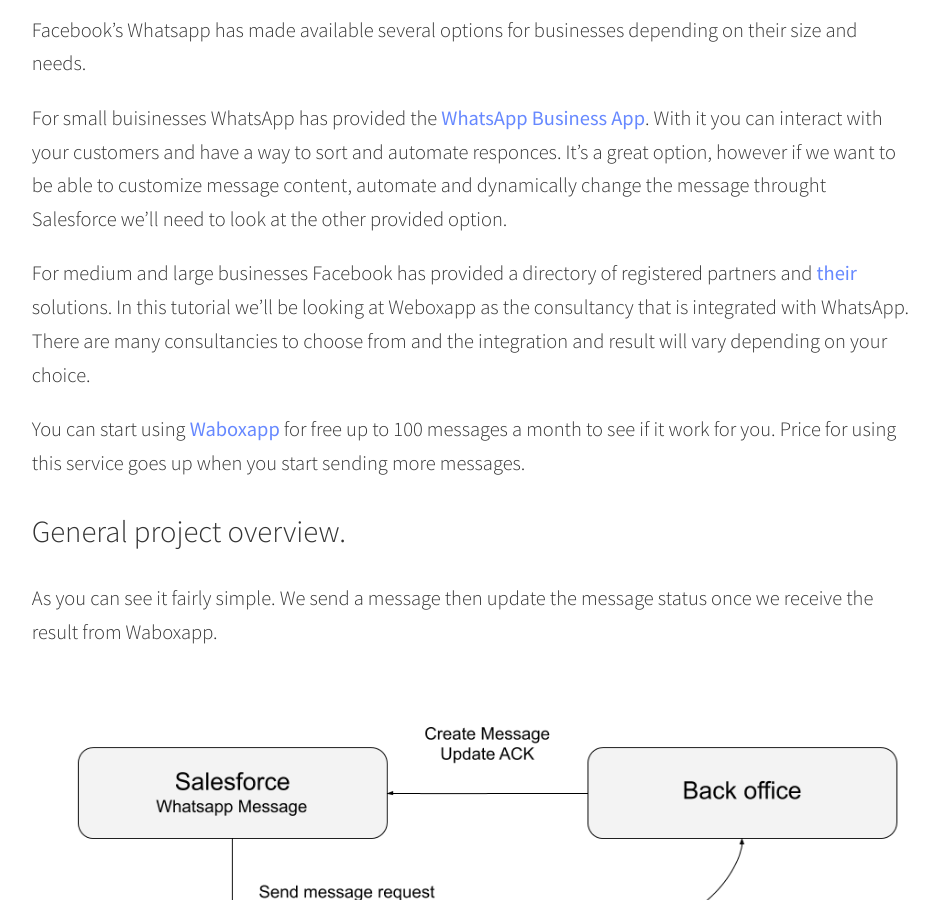
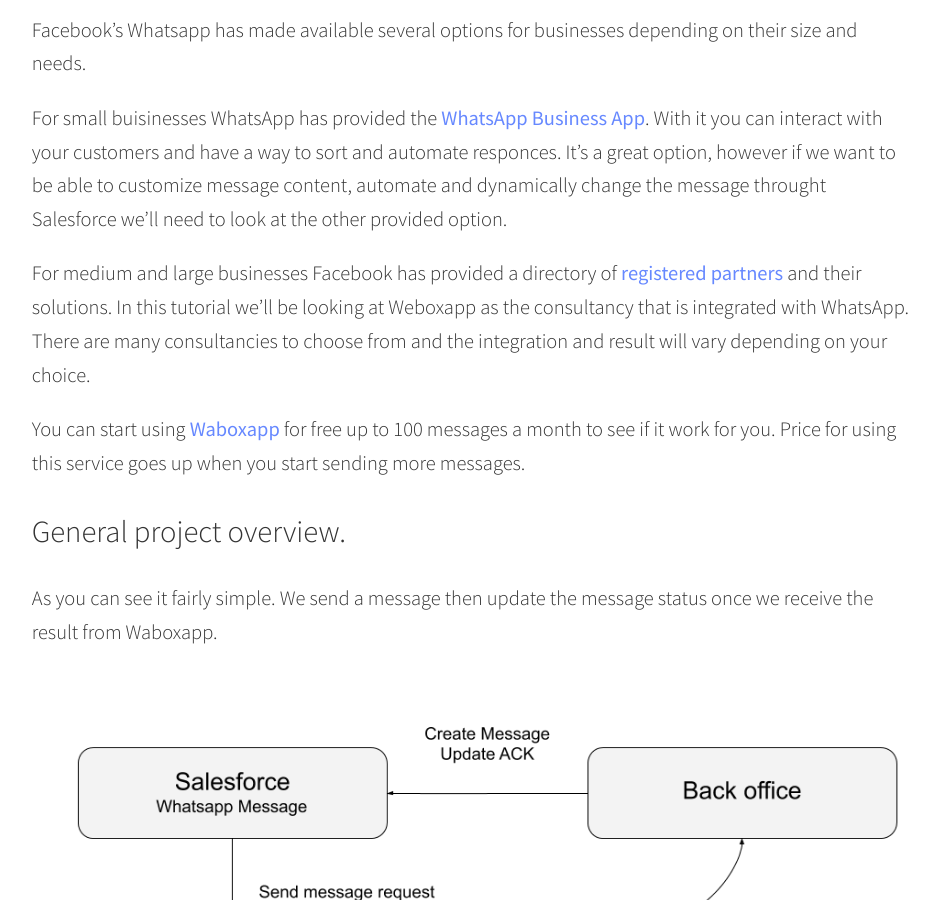
Before and after one commit to blackbirdcrew/BLOG, a Jekyll site: the page built from _posts/2019-08-31-Integrating-Salesforce-And-Whatsapp.md, in a window 1280 px wide and 900 px high, scrolled down 1153 px. Shown: the whole window, without its empty margins (168-1107 px from the left). Built offline with Jekyll 4.4.1, drawn with Linux system fonts in a browser that asks for light colours; comment, search, counter and statistics services are not loaded.

```diff
--- a/_posts/2019-08-31-Integrating-Salesforce-And-Whatsapp.md
+++ b/_posts/2019-08-31-Integrating-Salesforce-And-Whatsapp.md
@@ -28,7 +28,7 @@ Facebook's Whatsapp has made available several options for businesses depending
 
 For small buisinesses WhatsApp has provided the [WhatsApp Business App](https://www.whatsapp.com/business). With it you can interact with your customers and have a way to sort and automate responces. It's a great option, however if we want to be able to customize message content, automate and dynamically change the message throught Salesforce we'll need to look at the other provided option.
 
-For medium and large businesses Facebook has provided a directory of registered partners and [their](https://www.facebook.com/business/partner-directory/search?platforms=whatsapp&solution_type=messaging) solutions. In this tutorial we'll be looking at Weboxapp as the consultancy that is integrated with WhatsApp. There are many consultancies to choose from and the integration and result will vary depending on your choice.
+For medium and large businesses Facebook has provided a directory of [registered partners](https://www.facebook.com/business/partner-directory/search?platforms=whatsapp&solution_type=messaging) and their solutions. In this tutorial we'll be looking at Weboxapp as the consultancy that is integrated with WhatsApp. There are many consultancies to choose from and the integration and result will vary depending on your choice.
 
 You can start using [Waboxapp](https://www.waboxapp.com) for free up to 100 messages a month to see if it work for you. Price for using this service goes up when you start sending more messages.
 
```
